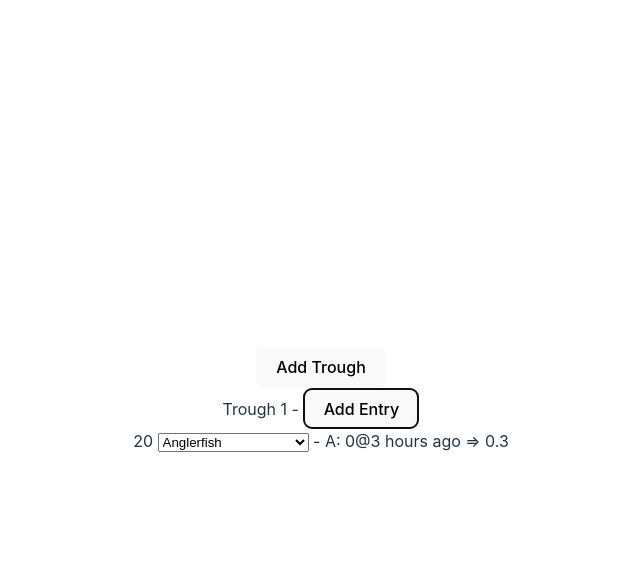
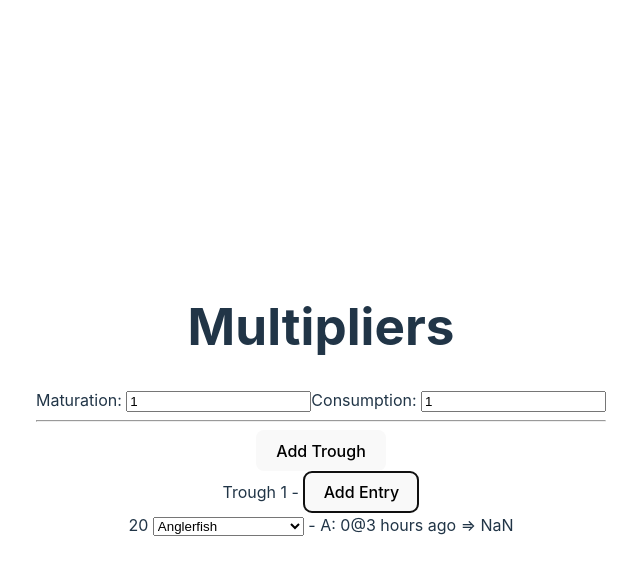
Before and after one commit to hallipr/hallipr.github.io, a Vue app: page / in a window 1280 px wide. Both pictures are taken after a click on the button "Add Entry". Shown: the top 574 px of the page, without its empty margins (319-959 px from the left). Built offline with nearby package versions, Linux system fonts and the light colour scheme.

Commit message:
more progress

```diff
--- a/src/App.vue
+++ b/src/App.vue
@@ -1,4 +1,12 @@
 <template>
+  <h1>Multipliers</h1>
+  <div>
+    <label>Maturation: <input type="number" v-model="multipliers.maturation" /></label>
+    <label>Consumption: <input type="number" v-model="multipliers.consumption" /></label>
+  </div>
+
+  <hr />
+
   <button @click="addTrough">Add Trough</button>
   <div v-for="trough in troughs" :key="trough.id">
     <div>
@@ -12,7 +20,7 @@
           <option v-for="species in data.species" :value="species">{{ species.name }}</option>
         </select>
         - A: {{ round(entry.checkedAge, 2) }}@{{ entry.checkTime.toRelative() }}
-        => {{ round(entry.getCurrentAge({ maturation: 3 }), 2) }}
+        => {{ round(entry.getCurrentAge(multipliers), 2) }}
       </span>
     </div>
   </div>
@@ -20,23 +28,25 @@
 
 <script setup lang="ts">
 import { ref } from 'vue';
+import { DateTime } from 'luxon'
 
-import { Trough, TroughEntry } from './types'
+import { Trough, TroughEntry, Multipliers } from './types'
 import data from './arkData.ts'
-import { DateTime } from 'luxon'
 import { round } from './utils'
 
-const troughs = ref([] as Trough[])
+
+const troughs = ref<Trough[]>([])
+const multipliers = ref<Multipliers>({ maturation: 1, consumption: 1 })
 
 function addTrough() {
   troughs.value.push(new Trough({ id: troughs.value.length, name: `Trough ${troughs.value.length + 1}` }))
 }
 
-function addFood(trough: Trough){
-  const id = trough.foodStacks.length
+// function addFood(trough: Trough){
+//   const id = trough.foodStacks.length
 
-  trough.food.push(new FoodEntry({ id, food:null, count: Math.floor(Math.random() * 100) }))
-}
+//   trough.food.push(new FoodEntry({ id, food:null, count: Math.floor(Math.random() * 100) }))
+// }
 
 function addCreature(trough: Trough) {
   const species = data.species[Math.floor(Math.random() * data.species.length)]
--- a/src/types.ts
+++ b/src/types.ts
@@ -30,12 +30,26 @@ export class TroughEntry {
 
   getCurrentAge = (multipliers: Multipliers): number => {
     let elapsed = DateTime.now().diff(this.checkTime).as('seconds');
-    return Math.min(this.checkedAge + elapsed * this.species.ageSpeed * multipliers.maturation, 1.0)
+    return Math.min(this.checkedAge + elapsed * multipliers.maturation, this.species.adultAge)
   }
 
-  getTimeToJuvenile = (multipliers: Multipliers): number => {
-    let elapsed = DateTime.now().diff(this.checkTime).as('seconds');
-    return Math.min(this.checkedAge + elapsed * this.species.ageSpeed * multipliers.maturation, 1.0)
+  getTimeToAge = (fromAge: number, toAge: number, multipliers: Multipliers): number => {
+    return Math.max(toAge - fromAge, 0) / multipliers.maturation;
+  }
+
+  getTimeToJuvenile = (fromAge: number, multipliers: Multipliers): number => {
+    let juvenileAge = this.species.adultAge / 10;
+    return this.getTimeToAge(fromAge, juvenileAge, multipliers);
+  }
+
+  getTimeToAdult = (fromAge: number, multipliers: Multipliers): number => {
+    return this.getTimeToAge(fromAge, this.species.adultAge, multipliers);
+  }
+
+  getCurrentTimeToA = (multipliers: Multipliers): number => {
+    let currentAge = this.getCurrentAge(multipliers);
+    let juvenileAge = this.species.adultAge / 10;
+    return Math.max(juvenileAge - currentAge, 0);
   }
 }
 
```
